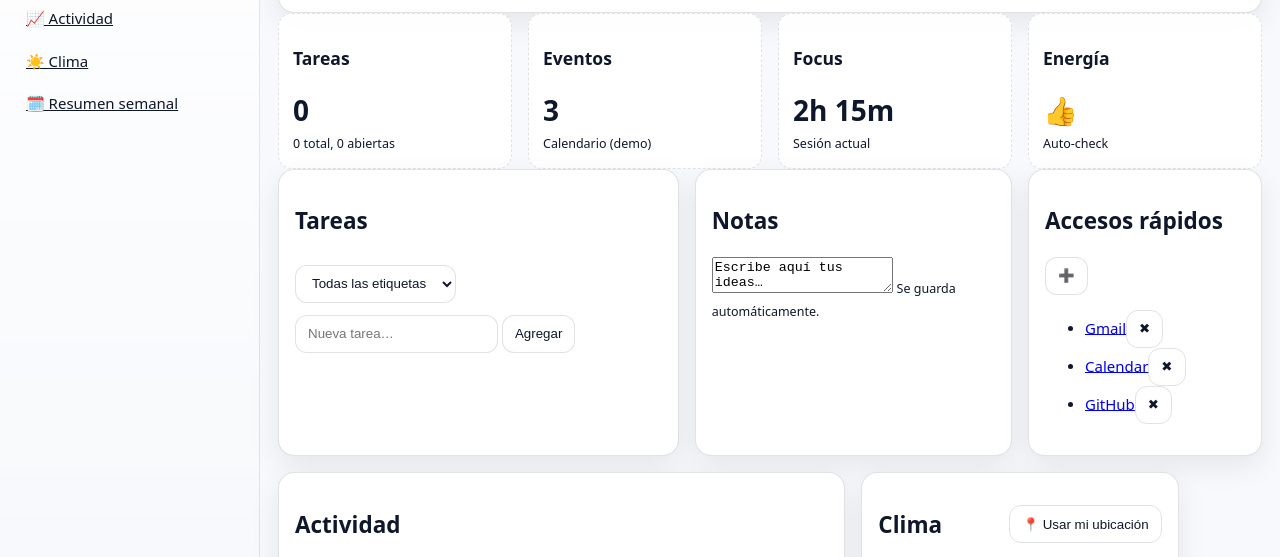
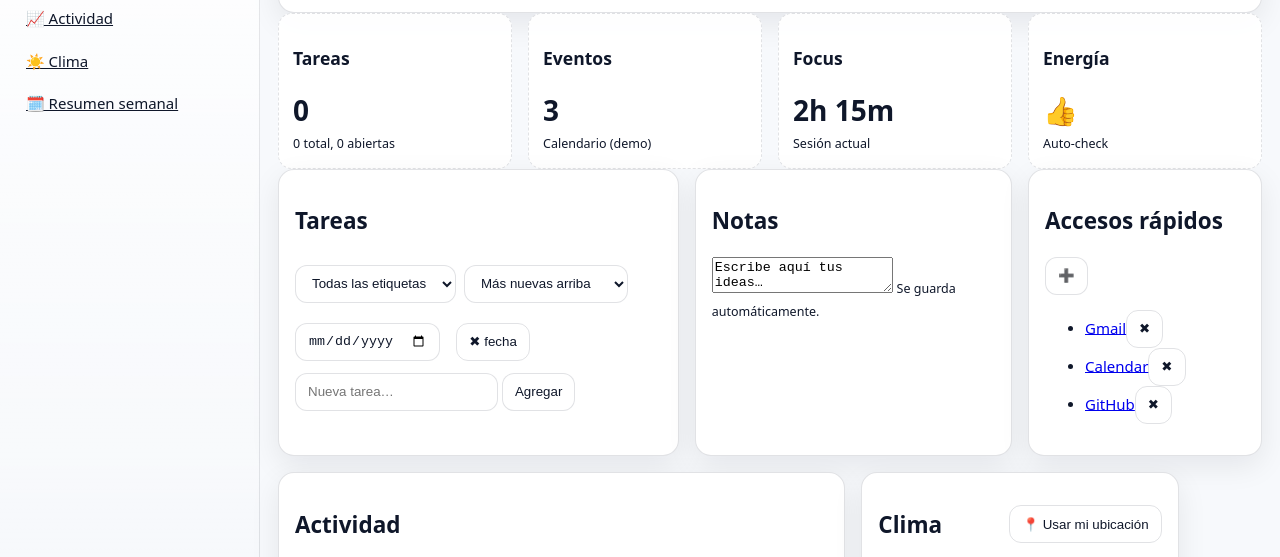
Before and after one commit to cjuarezoax-byte/github-dashone, a plain HTML site: page index.html in a window 1280 px wide. Shown: the part 212-769 px from the top of the page. Drawn offline with Linux system fonts and the light colour scheme; no server answers.

Commit message:
App tasks sort date v04

```diff
--- a/assets/css/style.css
+++ b/assets/css/style.css
@@ -27,6 +27,7 @@ main{grid-area:main;padding:18px}.grid{display:grid;gap:16px;grid-template-colum
   border:1px dashed color-mix(in oklab, var(--txt) 20%, transparent);
   border-radius:8px; background: color-mix(in oklab, var(--panel) 92%, transparent);
 }
+#taskFilter, #taskSort, #taskDate, #taskDateClear { vertical-align: middle; }
 
 footer{grid-column:1/-1;text-align:center;color:var(--muted);padding:10px;font-size:12px}
 @media (max-width:1024px){.app{grid-template-columns:72px 1fr}.kpi{grid-column:span 6}.tasks,.notes,.quicklinks,.activity,.weather,.weekly{grid-column:span 12}}
--- a/assets/css/widgets.css
+++ b/assets/css/widgets.css
@@ -10,8 +10,19 @@
 .w-day strong { display:block; font-size:18px; }
 #w eeklyChart { border: 1px dashed color-mix(in oklab, var(--txt) 14%, transparent); border-radius: 14px; }
 .card.weekly .list li { justify-content:flex-start; gap:14px; }
+/* Chip base */
 .tag{
   display:inline-flex; align-items:center; gap:6px;
   padding:2px 10px; border-radius:999px; border:1px solid currentColor;
   font-size:12px; line-height:20px; white-space:nowrap; user-select:none;
 }
+
+/* Badge de fecha junto al texto */
+.badge-date{
+  display:inline-flex; align-items:center; justify-content:center;
+  min-width:92px; padding:2px 8px; margin-right:8px;
+  font-size:12px; color:var(--muted);
+  border:1px dashed color-mix(in oklab, var(--txt) 20%, transparent);
+  border-radius:8px; background: color-mix(in oklab, var(--panel) 92%, transparent);
+}
+#taskFilter, #taskSort, #taskDate, #taskDateClear { vertical-align: middle; }
--- a/assets/js/app.js
+++ b/assets/js/app.js
@@ -1,5 +1,5 @@
-// DashOne — app.js (v0.8 TAG COLORS + CREATED DATE)
-// Tareas con #etiquetas, filtro, colores por hash y FECHA de creación visible
+// DashOne — app.js (v0.9 SORT + DATE FILTER)
+// Tareas con #etiquetas, filtro, colores por hash, fecha visible + orden y filtro por fecha
 
 // ===== Helpers =====
 const $ = (s, p=document)=>p.querySelector(s);
@@ -55,10 +55,13 @@ $('#addLink')?.addEventListener('click', () => {
   renderLinks(); pushActivity('Agregaste acceso: ' + label);
 });
 
-// ===== Tasks (con #tags + FILTRO + COLORES + FECHA) =====
+// ===== Tasks (con #tags + FILTRO + COLORES + FECHA + ORDEN + FILTRO POR FECHA) =====
 const todoKey = 'dashone.todo';
-let taskFilter = 'ALL'; // etiqueta activa para el listado
+let taskFilter = 'ALL';   // etiqueta activa para el listado
+let taskSort   = 'desc';  // 'desc' (más nuevas arriba) | 'asc' (más antiguas arriba)
+let filterDate = '';      // 'YYYY-MM-DD' o ''
 
+// --- parsing de etiquetas ---
 function parseTags(text){
   // Extrae #hashtags del texto, devuelve [tags, cleanText]
   const re = /#([\p{L}\p{N}_-]+)/giu;
@@ -67,7 +70,7 @@ function parseTags(text){
   return { tags: Array.from(new Set(tags)), cleanText: clean };
 }
 
-// Color persistente por hash de etiqueta
+// --- colores persistentes por hash ---
 function tagHue(tag){
   let h = 0;
   for (const ch of tag.toLowerCase()) h = (h*31 + ch.charCodeAt(0)) % 360;
@@ -82,24 +85,33 @@ function tagStyle(tag){
   return { backgroundColor: bg, borderColor: bd, color: fg };
 }
 
-// Formato de fecha corto
+// --- formateo de fecha corto ---
 function formatDate(ts){
   const d = new Date(ts);
-  // Ej: 27 Oct, 14:05
   const dd = d.toLocaleDateString(undefined, { day: '2-digit', month: 'short' });
   const hh = d.toLocaleTimeString(undefined, { hour: '2-digit', minute: '2-digit' });
   return `${dd} · ${hh}`;
 }
 
-// Inserta UI de filtro debajo del H2 de Tareas
+// --- helpers de fecha ---
+function dayBounds(ymd){
+  // ymd: 'YYYY-MM-DD' => retorna [startTs, endTs] en hora local
+  const [y,m,d] = ymd.split('-').map(Number);
+  const start = new Date(y, m-1, d, 0,0,0).getTime();
+  const end   = new Date(y, m-1, d, 23,59,59,999).getTime();
+  return [start, end];
+}
+
+// ===== UI de filtros/orden =====
 function ensureTaskFilterUI(){
+  const h2 = $('#tareas h2');
+  // selector de etiqueta
   let sel = $('#taskFilter');
   if (!sel){
     sel = document.createElement('select');
     sel.id = 'taskFilter';
     sel.className = 'input';
     sel.style.margin = '8px 0 12px';
-    const h2 = $('#tareas h2');
     h2?.after(sel);
     sel.addEventListener('change', ()=>{
       taskFilter = sel.value;
@@ -113,18 +125,70 @@ function ensureTaskFilterUI(){
   sel.innerHTML = '<option value="ALL">Todas las etiquetas</option>' + tags.map(t=>`<option value="${t}">#${t}</option>`).join('');
   sel.value = tags.includes(cur) ? cur : 'ALL';
   taskFilter = sel.value;
+
+  // selector de orden
+  let sortSel = $('#taskSort');
+  if (!sortSel){
+    sortSel = document.createElement('select');
+    sortSel.id = 'taskSort';
+    sortSel.className = 'input';
+    sortSel.style.margin = '8px 8px 12px 8px';
+    sel.after(sortSel);
+    sortSel.addEventListener('change', ()=>{
+      taskSort = sortSel.value;
+      renderTodos();
+    });
+  }
+  sortSel.innerHTML = `
+    <option value="desc">Más nuevas arriba</option>
+    <option value="asc">Más antiguas arriba</option>
+  `;
+  sortSel.value = taskSort;
+
+  // filtro por fecha específica
+  let dateInp = $('#taskDate');
+  if (!dateInp){
+    dateInp = document.createElement('input');
+    dateInp.type = 'date';
+    dateInp.id = 'taskDate';
+    dateInp.className = 'input';
+    dateInp.style.margin = '8px 8px 12px 0';
+    sortSel.after(dateInp);
+
+    const clr = document.createElement('button');
+    clr.id = 'taskDateClear';
+    clr.className = 'btn ghost';
+    clr.textContent = '✖ fecha';
+    clr.style.margin = '8px 0 12px 8px';
+    dateInp.after(clr);
+
+    dateInp.addEventListener('change', ()=>{ filterDate = dateInp.value || ''; renderTodos(); });
+    clr.addEventListener('click', ()=>{ filterDate=''; dateInp.value=''; renderTodos(); });
+  }
+  dateInp.value = filterDate;
 }
 
 function renderTodos(){
   ensureTaskFilterUI();
   const list = storage.get(todoKey, []);
-  const inFilter = (t)=> taskFilter==='ALL' ? true : (t.tags||[]).includes(taskFilter);
+
+  // etiqueta
+  const inTag = (t)=> taskFilter==='ALL' ? true : (t.tags||[]).includes(taskFilter);
+  // filtro por fecha
+  let inDate = ()=>true;
+  if (filterDate){
+    const [start, end] = dayBounds(filterDate);
+    inDate = (t)=> (t.ts>=start && t.ts<=end);
+  }
+
+  // ordenar
+  const sorted = list.slice().sort((a,b)=> taskSort==='desc' ? (b.ts - a.ts) : (a.ts - b.ts));
 
   const ul = $('#todoList'); if(!ul) return;
   ul.innerHTML = '';
 
-  list.forEach((t, i) => {
-    if (!inFilter(t)) return;
+  sorted.forEach((t, i) => {
+    if (!inTag(t) || !inDate(t)) return;
     const li = document.createElement('li');
     const left = document.createElement('div');
     left.style.alignItems = 'center';
--- a/assets/js/service-worker.js
+++ b/assets/js/service-worker.js
@@ -1,7 +1,7 @@
 // DashOne — service-worker.js (v0.4 FIX)
 // Bump de caché + actualización inmediata
 
-const CACHE_NAME = 'dashone-cache-v43';
+const CACHE_NAME = 'dashone-cache-v44';
 const FILES_TO_CACHE = [
   './',
   './index.html',
```
